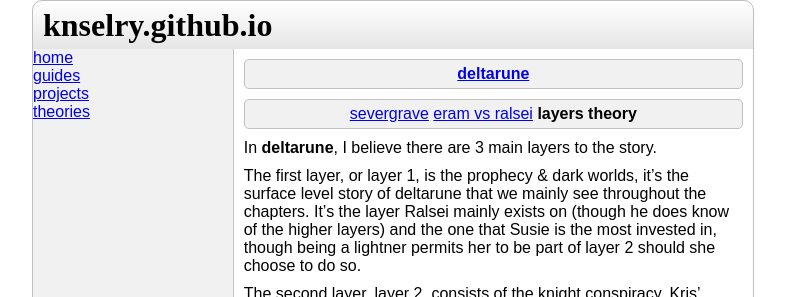
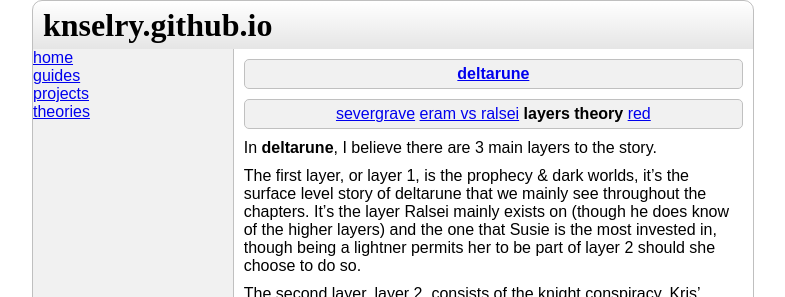
Before and after one commit to knselry/knselry.github.io, a Jekyll site: the page built from theories/deltarune/layers.markdown, in a window 1280 px wide. Shown: the top 297 px of the page, without its empty margins (247-1032 px from the left). Built offline with Jekyll 4.4.1, drawn with Linux system fonts in a browser that asks for light colours.

Commit message:
added red to the top bar

```diff
--- a/_data/theories_deltarune.yml
+++ b/_data/theories_deltarune.yml
@@ -4,3 +4,5 @@
   link: eramral
 - name: layers theory
   link: layers
+- name: red
+  link: red
```
